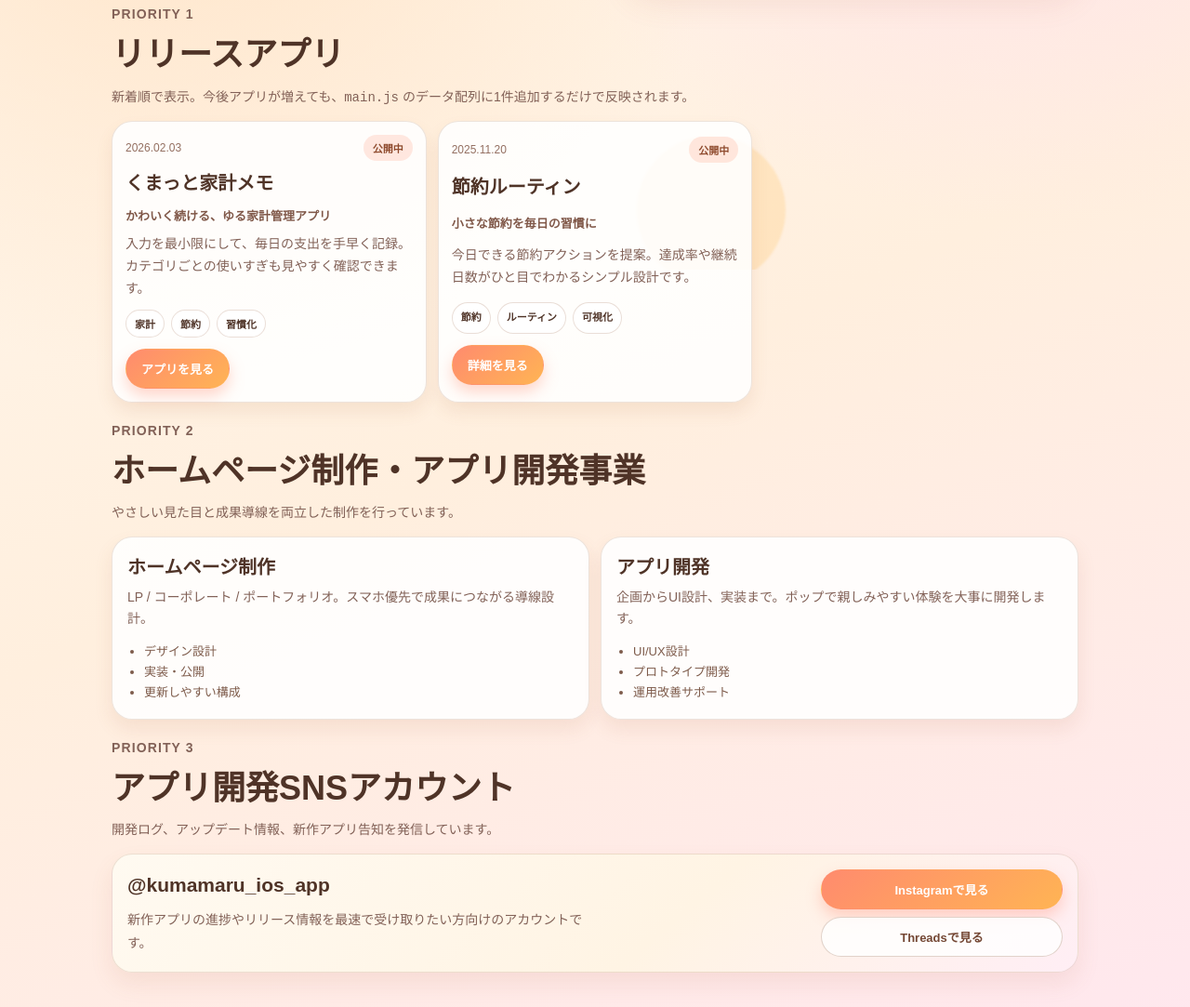
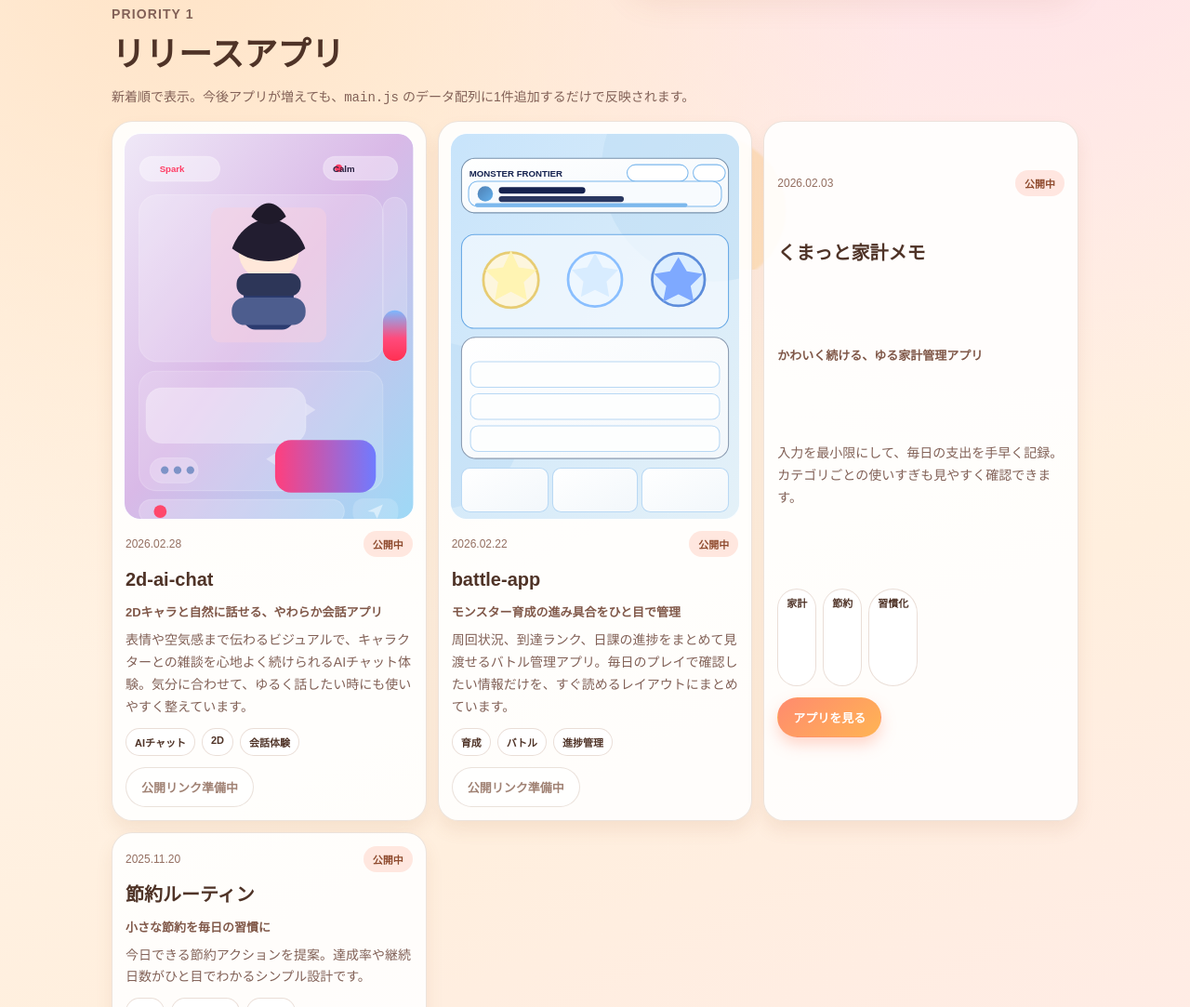
Before and after one commit to kuma-code215/my-site, a plain HTML site: page index.html in a window 1280 px wide. Shown: the part 510-1593 px from the top of the page at 93% size. Drawn offline with Linux system fonts and the light colour scheme; a web font is replaced by a local one.

Commit message:
Add battle and chat app cards

```diff
--- a/main.js
+++ b/main.js
@@ -3,6 +3,32 @@
 
   // 追加時はこの配列にオブジェクトを1件追記するだけで表示されます。
   const releasedApps = [
+    {
+      name: "2d-ai-chat",
+      catchCopy: "2Dキャラと自然に話せる、やわらか会話アプリ",
+      description: "表情や空気感まで伝わるビジュアルで、キャラクターとの雑談を心地よく続けられるAIチャット体験。気分に合わせて、ゆるく話したい時にも使いやすく整えています。",
+      url: "",
+      linkLabel: "公開リンク準備中",
+      releaseDate: "2026-02-28",
+      tags: ["AIチャット", "2D", "会話体験"],
+      status: "公開中",
+      isVisible: true,
+      imageSrc: "assets/app-2d-ai-chat.svg",
+      imageAlt: "2d-ai-chatの会話画面イメージ"
+    },
+    {
+      name: "battle-app",
+      catchCopy: "モンスター育成の進み具合をひと目で管理",
+      description: "周回状況、到達ランク、日課の進捗をまとめて見渡せるバトル管理アプリ。毎日のプレイで確認したい情報だけを、すぐ読めるレイアウトにまとめています。",
+      url: "",
+      linkLabel: "公開リンク準備中",
+      releaseDate: "2026-02-22",
+      tags: ["育成", "バトル", "進捗管理"],
+      status: "公開中",
+      isVisible: true,
+      imageSrc: "assets/app-battle-app.svg",
+      imageAlt: "battle-appのホーム画面イメージ"
+    },
     {
       name: "くまっと家計メモ",
       catchCopy: "かわいく続ける、ゆる家計管理アプリ",
@@ -80,9 +106,15 @@
     const url = typeof app.url === "string" ? app.url.trim() : "";
     const hasUrl = url.length > 0;
     const linkLabel = app.linkLabel || "アプリを見る";
+    const imageSrc = typeof app.imageSrc === "string" ? app.imageSrc.trim() : "";
+    const hasImage = imageSrc.length > 0;
+    const imageAlt = app.imageAlt || `${app.name || "アプリ"}のイメージ`;
 
     return `
       <article class="app-card">
+        ${hasImage
+          ? `<div class="app-card__visual"><img class="app-card__image" src="${escapeAttribute(imageSrc)}" alt="${escapeAttribute(imageAlt)}" loading="lazy" /></div>`
+          : ""}
         <div class="app-card__meta">
           <span class="app-card__date">${escapeHtml(dateLabel)}</span>
           <span class="app-card__status">${escapeHtml(app.status || "公開中")}</span>
--- a/styles.css
+++ b/styles.css
@@ -272,6 +272,24 @@ a {
   gap: 10px;
 }
 
+.app-card__visual {
+  margin: -2px -2px 2px;
+  border-radius: calc(var(--radius-lg) - 4px);
+  overflow: hidden;
+  border: 1px solid rgba(255, 255, 255, 0.72);
+  background:
+    linear-gradient(145deg, rgba(255, 255, 255, 0.9), rgba(245, 250, 255, 0.62)),
+    linear-gradient(145deg, rgba(255, 214, 188, 0.44), rgba(182, 227, 255, 0.44));
+}
+
+.app-card__image {
+  display: block;
+  width: 100%;
+  aspect-ratio: 3 / 4;
+  object-fit: cover;
+  object-position: center top;
+}
+
 .app-card__meta {
   display: flex;
   justify-content: space-between;
```
Also changed, not shown: assets/app-2d-ai-chat.svg (added), assets/app-battle-app.svg (added).
